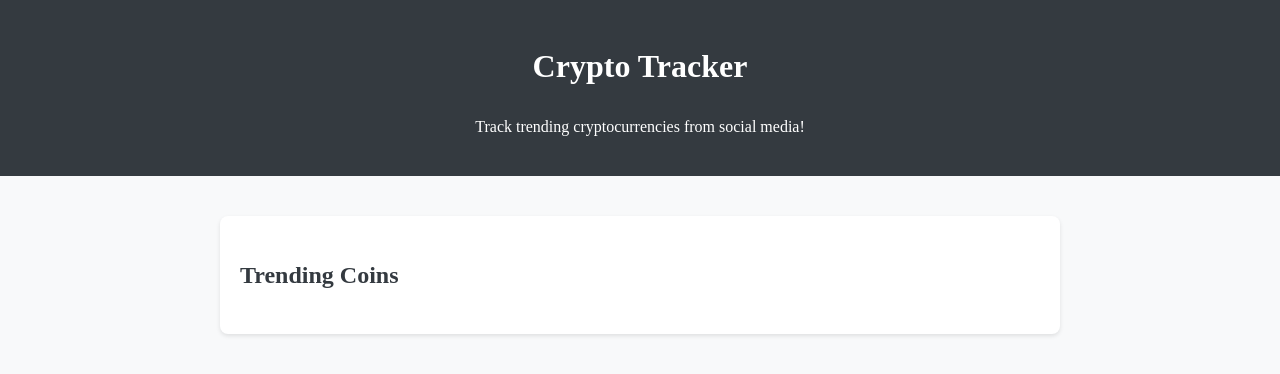
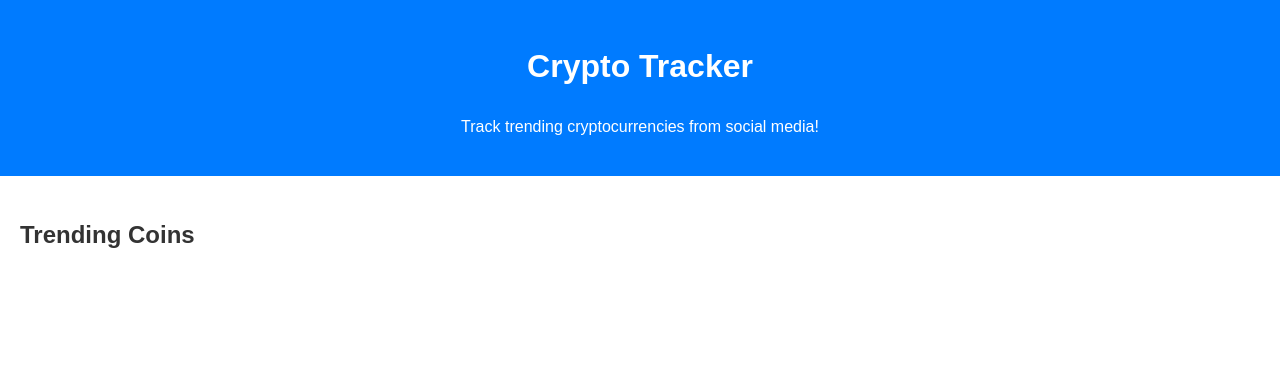
Before and after one commit to ZIAAR/-crypto-tracker, a plain HTML site: page index.html in a window 1280 px wide. Drawn offline with Linux system fonts and the light colour scheme.

Commit message:
Update index.html

```diff
--- a/index.html
+++ b/index.html
@@ -5,46 +5,6 @@
     <meta name="viewport" content="width=device-width, initial-scale=1.0">
     <title>Crypto Tracker</title>
     <link rel="stylesheet" href="style.css">
-    <style>
-        body {
-            font-family: 'Times New Roman', Times, serif;
-            background-color: #f8f9fa;
-            margin: 0;
-            padding: 0;
-        }
-        header {
-            background-color: #343a40;
-            color: white;
-            padding: 20px;
-            text-align: center;
-        }
-        main {
-            padding: 20px;
-        }
-        section {
-            background-color: white;
-            padding: 20px;
-            border-radius: 8px;
-            box-shadow: 0 2px 4px rgba(0, 0, 0, 0.1);
-            margin: 20px auto;
-            width: 80%;
-            max-width: 800px;
-        }
-        ul {
-            list-style-type: none;
-            padding: 0;
-        }
-        li {
-            border-bottom: 1px solid #ddd;
-            padding: 10px 0;
-        }
-        li:last-child {
-            border-bottom: none;
-        }
-        h2 {
-            color: #343a40;
-        }
-    </style>
 </head>
 <body>
     <header>
```
